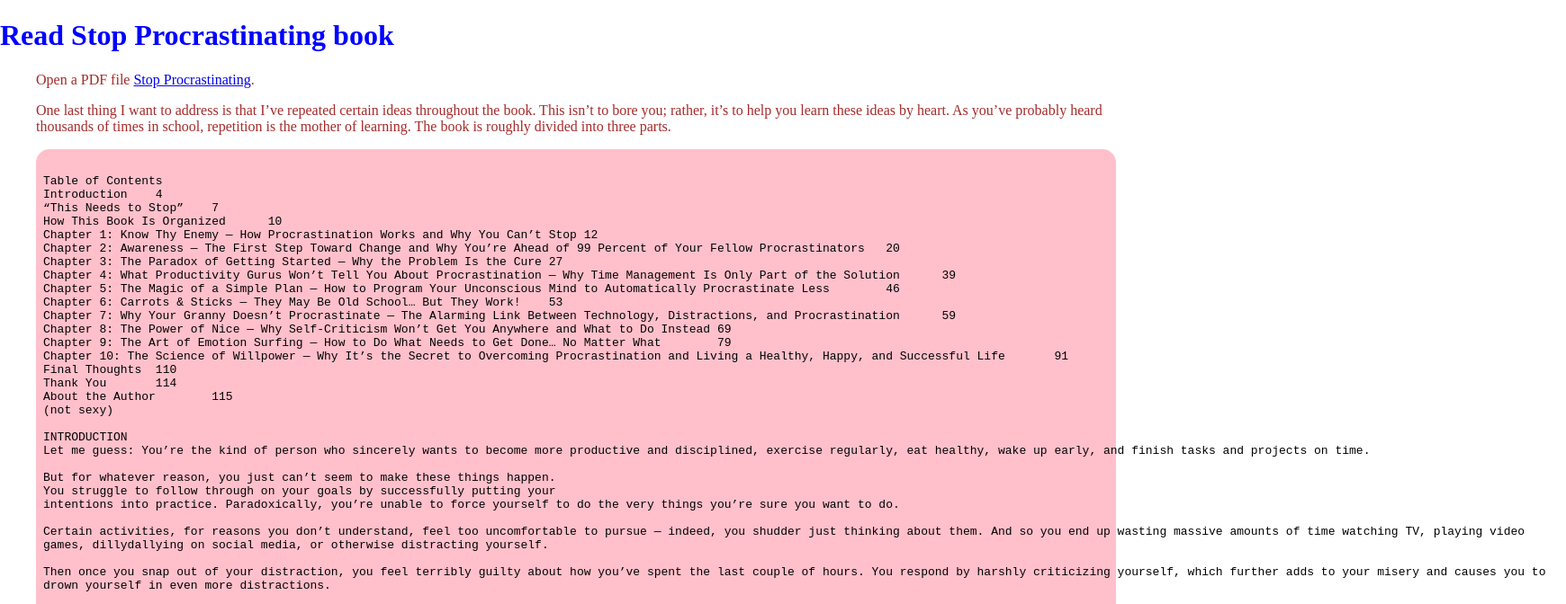
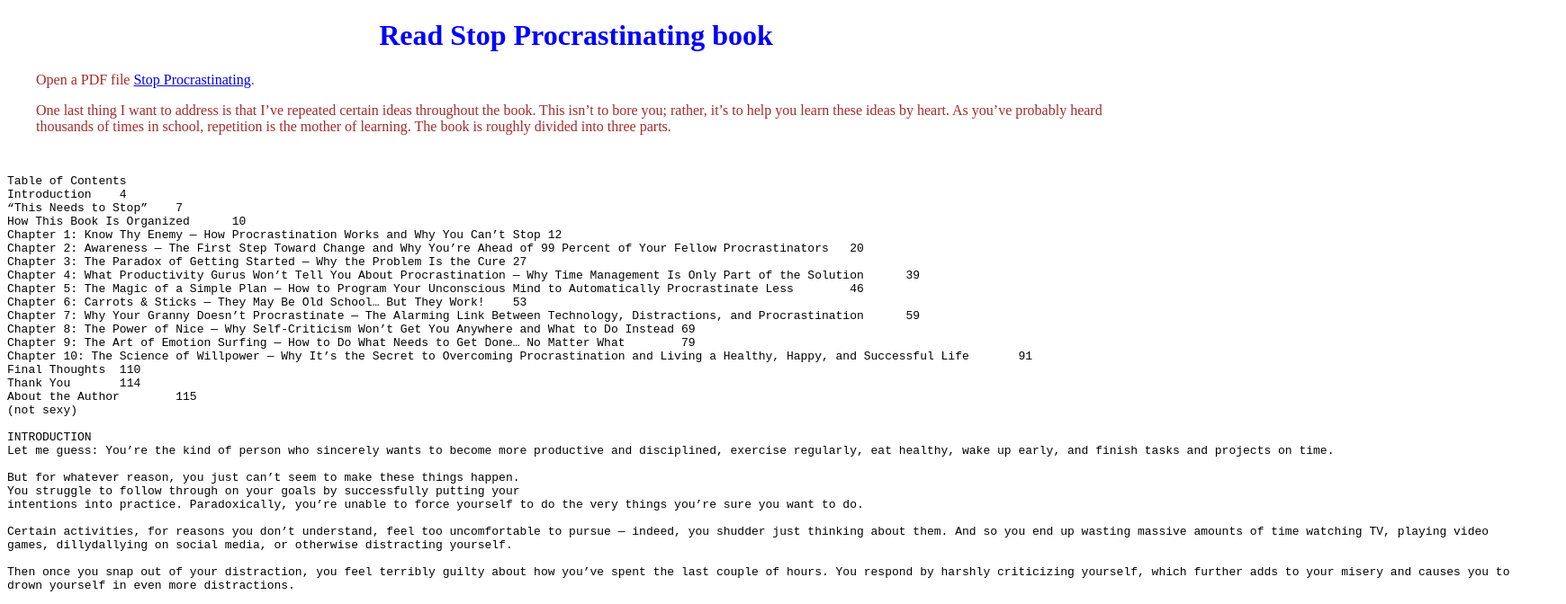
Before and after one commit to BabuliSahoo/ReadPdfFile, a plain HTML site: page index.html in a window 1280 px wide. Shown: the top 672 px of the page at 90% size, 1740 px wide, since content can reach past the window. Drawn offline with Linux system fonts and the light colour scheme.

Commit message:
content updated

```diff
--- a/index.html
+++ b/index.html
@@ -4,11 +4,20 @@
     <title>PDF in HTML</title>
   </head>
   <style>
+    .pdf {
+      width: 100%;
+      aspect-ratio: 4 / 3;
+    }
+    .pdf,
     html,
     body {
       height: 100%;
       margin: 0;
       padding: 0;
+    }
+    h1,
+    h3 {
+      text-align: center;
     }
     h1 {
       color: blue;
@@ -17,12 +26,6 @@
         color: brown;
         margin-left: 40px;
         margin-right: 40px;
-    }
-    div {
-      background-color: pink;
-      border-radius: 15px;
-      margin-left: 40px;
-      margin-right: 40px;
     }
   </style>
 
```
